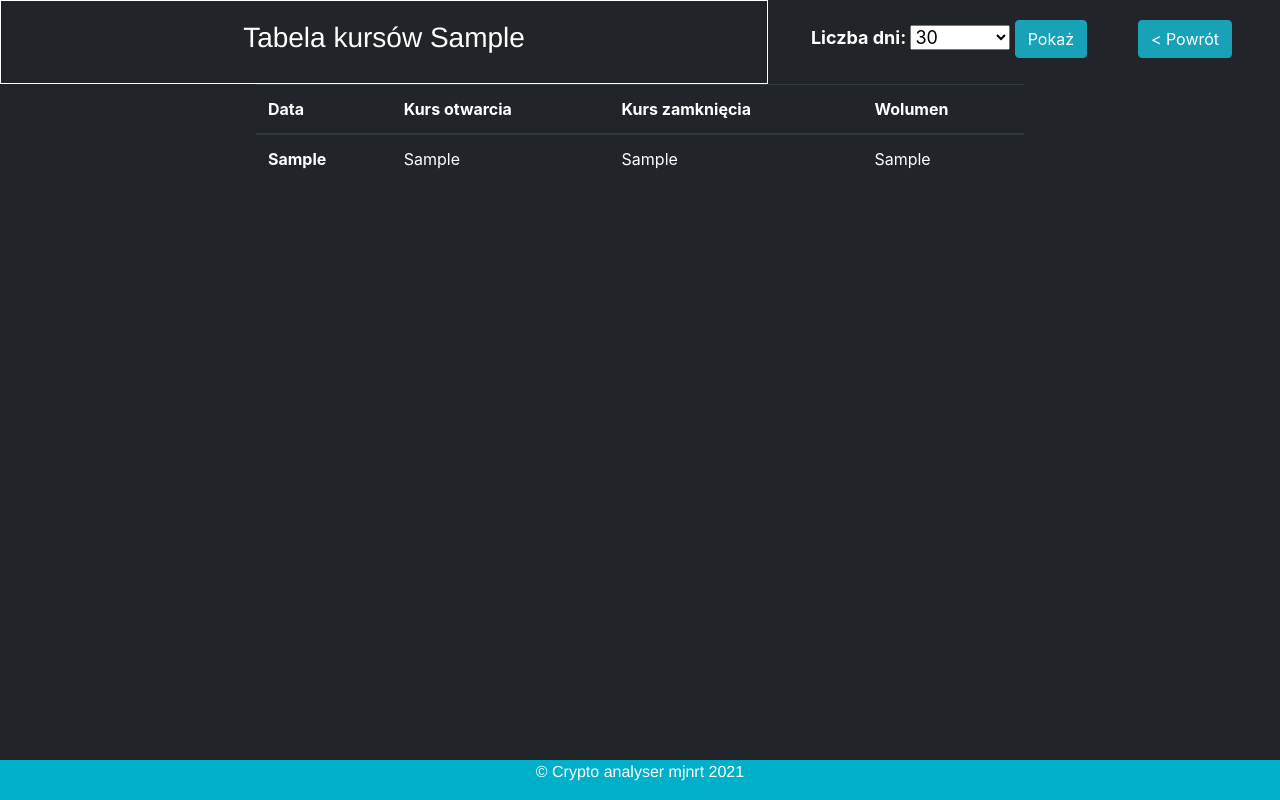
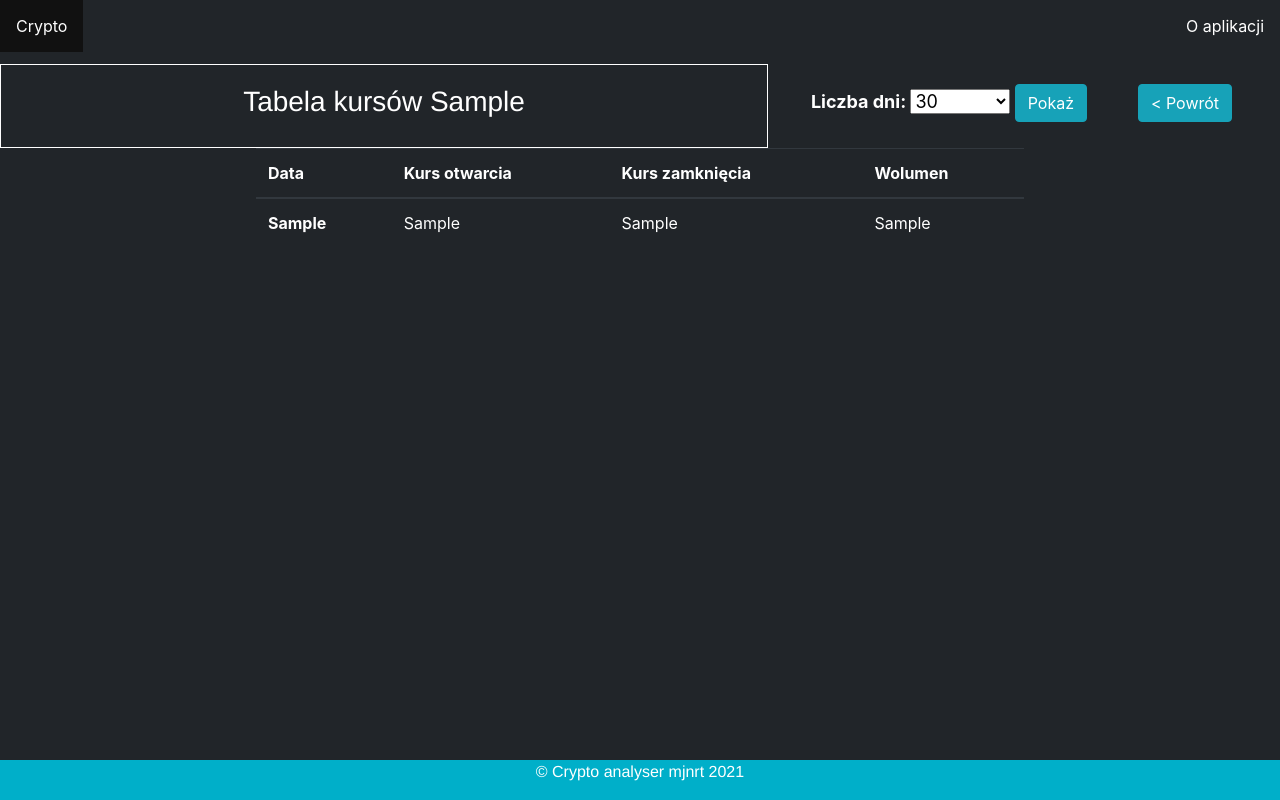
Before and after one commit to mjnrt/cryptocurrencies_app, a Django app: template dashboard/templates/dashboard/data-table.html in a window 1280 px wide. Run offline with Django 3.2, Linux system fonts and the light colour scheme; the template is opened without the code that fills it: most values are stand-ins (such as "Sample title", 1, 10 or a date in 2020); some libraries are stand-ins or nearby versions.

Commit message:
Landing page and navbar

```diff
--- a/cryptocurrencies_app/urls.py
+++ b/cryptocurrencies_app/urls.py
@@ -15,11 +15,12 @@
 """
 from django.contrib import admin
 from django.urls import path
-from dashboard.views import LandingPage, SingleCryptoPage, PredictionPage, DataTablePage
+from dashboard.views import LandingPage, ListPage, SingleCryptoPage, PredictionPage, DataTablePage
 
 urlpatterns = [
     path('admin/', admin.site.urls),
-    path('list/', LandingPage.as_view(), name='landing'),
+    path('', LandingPage.as_view(), name='landing'),
+    path('list/', ListPage.as_view(), name='list'),
     path('list/<int:currencie_id>/', SingleCryptoPage.as_view(), name='crypto'),
     path('list/<int:currencie_id>/predykcja/', PredictionPage.as_view(), name='predicting'),
     path('list/<int:currencie_id>/tabela-danych/', DataTablePage.as_view(), name='data-table'),
--- a/dashboard/templates/dashboard/base.html
+++ b/dashboard/templates/dashboard/base.html
@@ -9,6 +9,12 @@
 </head>
 <body>
 <div class="page-container">
+    <div>
+        <ul class="navigation-bar">
+            <li id="nav-btn"><a href="{% url 'list' %}" class="active" id="nav-a">Crypto</a></li>
+            <li id="nav-btn" style="float:right"><a href="{% url 'landing' %}" id="nav-a">O aplikacji</a></li>
+        </ul>
+    </div>
     <div class="content">{% block content %}{% endblock %}</div>
     <footer class="footer"><p>© Crypto analyser mjnrt 2021</p></footer>
 </div>
--- a/dashboard/templates/dashboard/data-table.html
+++ b/dashboard/templates/dashboard/data-table.html
@@ -1,8 +1,8 @@
 {% extends 'dashboard/base.html' %}
 {% block title %}{% endblock %}
 {% block content %}
-    <div class="landing-nav">
-        <div class="landing-nav-1">
+    <div class="list-nav">
+        <div class="list-nav-1">
             <h3 id="market-symbol">Tabela kursów {{ currencie.market_symbol }}</h3>
         </div>
         <div class="days-option">
--- a/dashboard/templates/dashboard/single_crypto.html
+++ b/dashboard/templates/dashboard/single_crypto.html
@@ -11,7 +11,7 @@
             <p>Średnia wartość (24h): {{ crypto.average_price }}</p>
         </div>
         <div id="crypto-info-wrapper-2">
-            <a id="return-button" href="{% url 'landing' %}">
+            <a id="return-button" href="{% url 'list' %}">
                 <button class="btn btn-info">< Powrót</button>
             </a>
         </div>
--- a/static/styles.css
+++ b/static/styles.css
@@ -1,3 +1,32 @@
+.navigation-bar {
+  list-style-type: none;
+  margin: 0;
+  padding: 0;
+  overflow: hidden;
+    height: 8vh;
+  background-color: #212529;
+}
+
+#nav-btn {
+  float: left;
+}
+
+#nav-btn #nav-a {
+  display: block;
+  color: white;
+  text-align: center;
+  padding: 14px 16px;
+  text-decoration: none;
+}
+
+#nav-btn #nav-a:hover {
+  background-color: #111;
+}
+
+.active {
+    background-color: #138496;
+}
+
 #return-button {
     width: 150px;
     float: right;
@@ -45,11 +76,11 @@
     text-align: center;
 }
 
-.landing-nav {
+.list-nav {
     overflow: hidden;
 }
 
-.landing-nav-1 {
+.list-nav-1 {
     float: left;
     border: 1px solid white;
     text-align: center;
```
Also changed, not shown: other parts of static/styles.css (+31 -3 lines), dashboard/templates/dashboard/landing.html (+27 -36 lines), dashboard/templates/dashboard/list.html (added, +43 -0 lines), dashboard/views.py (+9 -0 lines), static/github-logo.png (added), static/homepage-logo.png (added).
